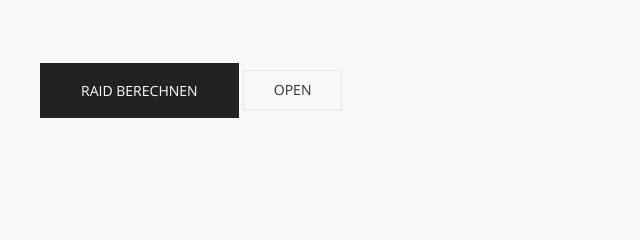
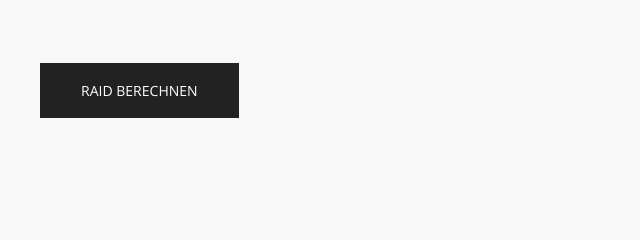
Before and after one commit to dandi88-gvc/berechnungmafia, a plain HTML site: page index.html in a window 1280 px wide. Shown: the part 1233-1473 px from the top of the page, 0-640 px from the left. Drawn offline with nearby package versions, Linux system fonts and the light colour scheme.

Commit message:
Add files via upload

```diff
--- a/index.html
+++ b/index.html
@@ -198,7 +198,6 @@
         </form>
         <div class="uk-margin-large-top">
           <button id="berechnen" class="uk-button uk-button-secondary uk-button-large">Raid berechnen</button>
-          <button class="uk-button uk-button-default uk-margin-small-right" type="button" uk-toggle="target: #modal-example">Open</button>
         </div>
         <footer class="uk-margin-large-top uk-padding-large uk-padding-remove-horizontal">
           <span class="uk-text-small uk-text-meta">
```
